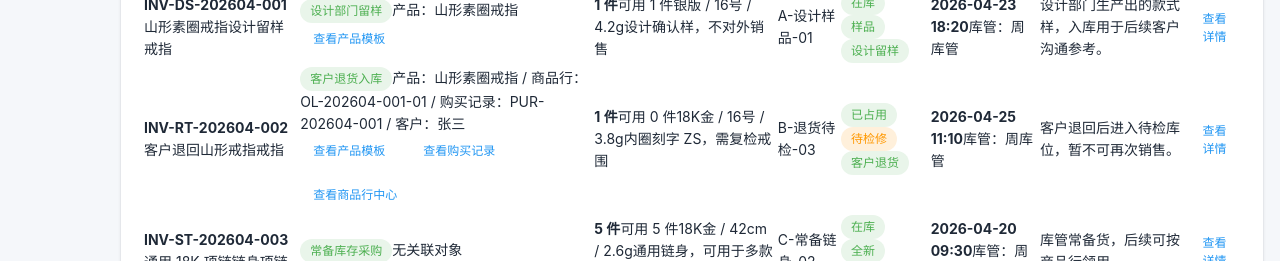
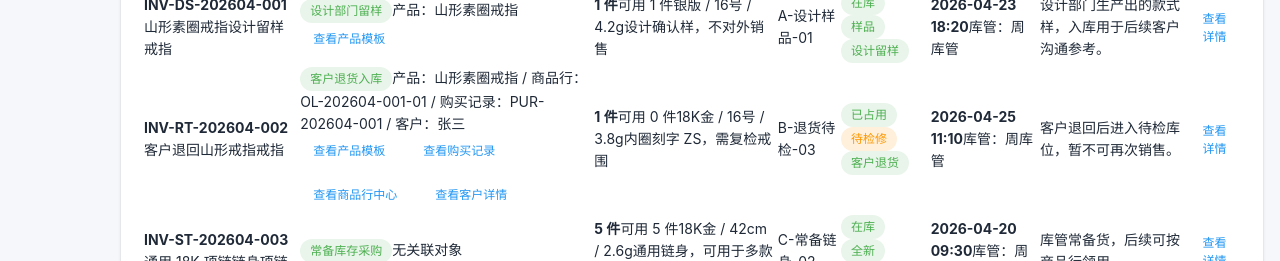
Before and after one commit to lulichao1991/erp2, a React (Vite) app: page /inventory in a window 1280 px wide. Shown: the part 1020-1281 px from the top of the page. Built offline with nearby package versions, Linux system fonts and the light colour scheme.

Commit message:
feat: link inventory trace to customer detail

```diff
--- a/src/pages/inventory/InventoryListPage.tsx
+++ b/src/pages/inventory/InventoryListPage.tsx
@@ -806,6 +806,11 @@ const InventoryLinks = ({ row }: { row: InventoryRow }) => (
         查看商品行中心
       </Link>
     ) : null}
+    {row.item.customerId ? (
+      <Link to={`/customers/${row.item.customerId}`} className="button ghost small" onClick={(event) => event.stopPropagation()}>
+        查看客户详情
+      </Link>
+    ) : null}
   </div>
 )
 
```
Also changed, not shown: 2 other files (tests, documents, lock files or other folders).
